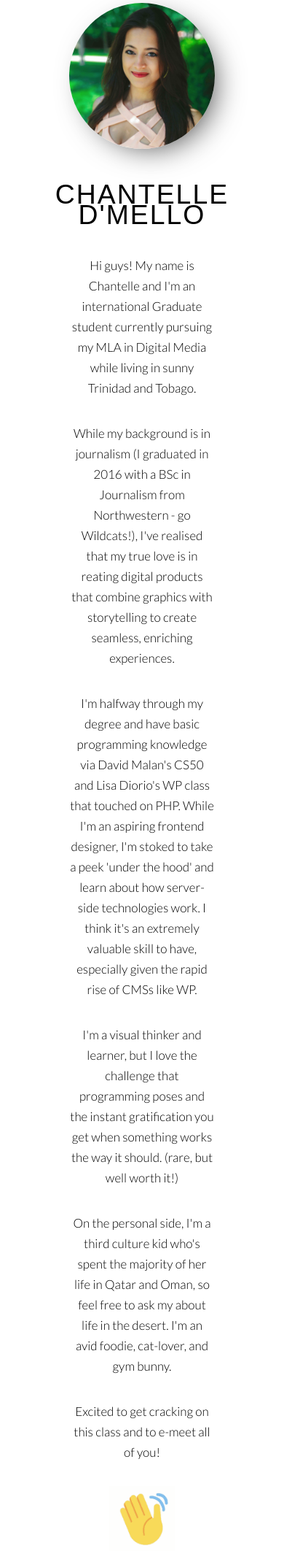
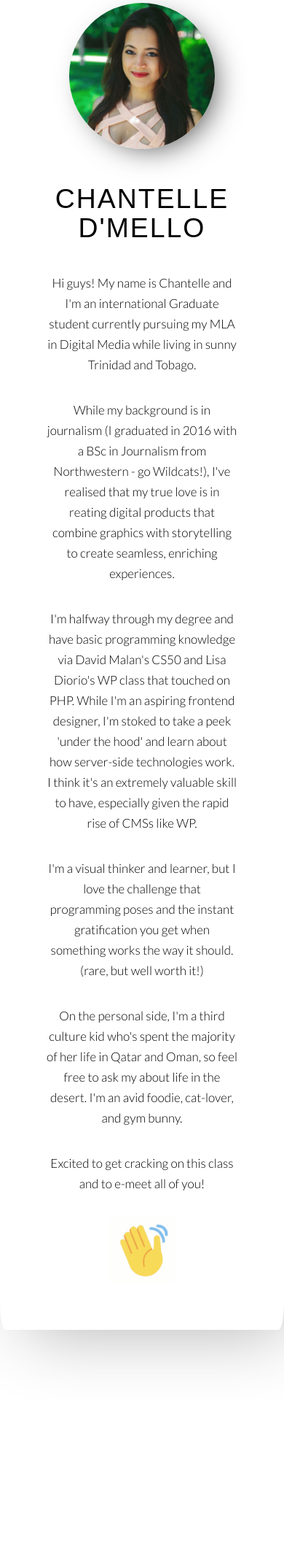
Before and after one commit to chantelledmello/e2, a PHP site: page / in a window 390 px wide. Shown: the part 156-2281 px from the top of the page at 73% size. After the commit the page ends 2025 px from the top, so only its background shows below. Run offline with PHP 8.4, Linux system fonts and the light colour scheme; some web fonts are replaced.

Commit message:
Changed heading line height for mobile

```diff
--- a/p1/css/styles.css
+++ b/p1/css/styles.css
@@ -86,4 +86,11 @@ img:last-child {
     width: 90px;
   }
 
+  h1 {
+    line-height: 2.5rem;
+  }
+  p {
+    padding: 0 2rem;
+  }
+
 }
```
